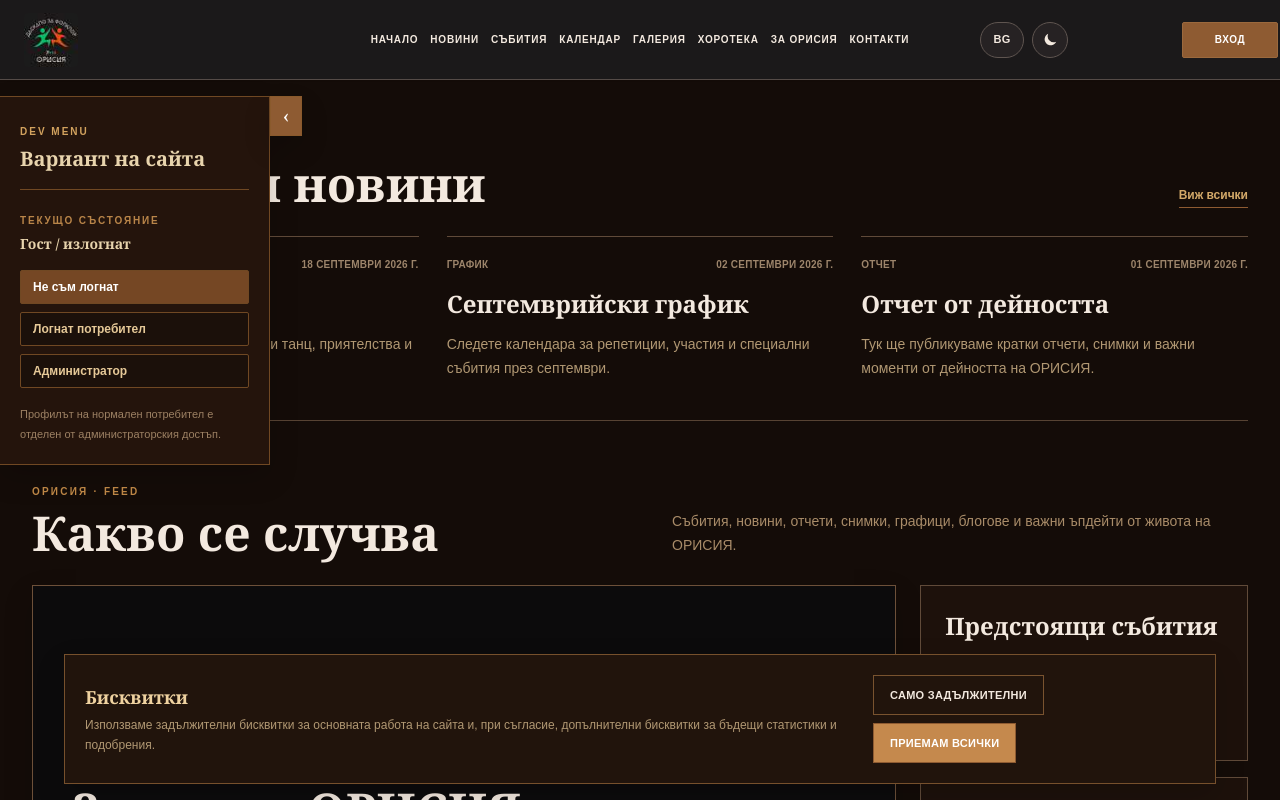
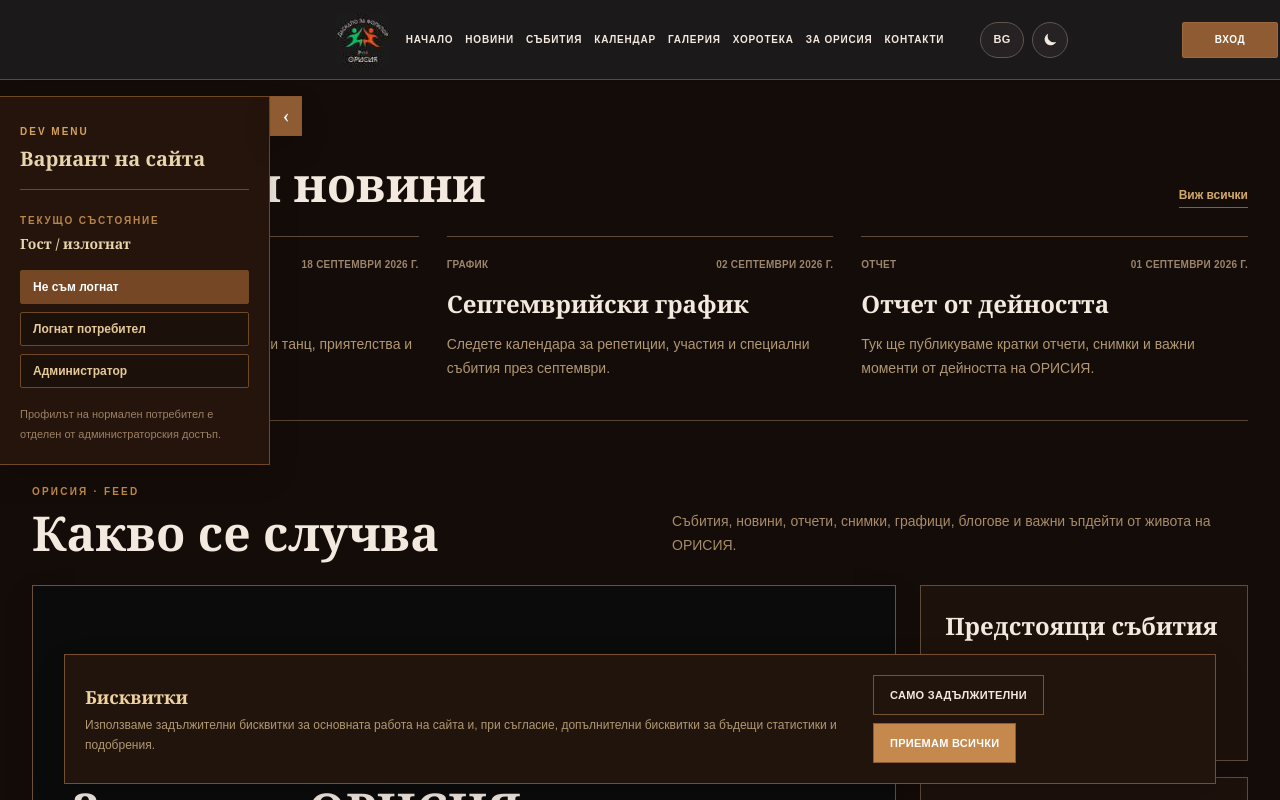
Before and after one commit to viktor132607/Orisia.Client, a Next.js app: page / in a window 1280 px wide. Shown: the top 800 px of the page. Built offline with nearby package versions, Linux system fonts and the light colour scheme.

Commit message:
Keep desktop logo beside centered navigation

```diff
--- a/src/components/Navbar.tsx
+++ b/src/components/Navbar.tsx
@@ -85,13 +85,19 @@ export default function Navbar() {
   return (
     <header className="fixed inset-x-0 top-0 z-[9999] h-20 border-b border-[#554b47] bg-orisia-ink text-orisia-light shadow-sm">
       <div className="relative mx-auto flex h-full w-full items-center px-3 sm:px-4 lg:px-6">
-        <Link href="/" className="flex-none leading-none" aria-label={isBg ? "ОРИСИЯ - Начало" : "ORISIA - Home"} onClick={() => setMenuOpen(false)}>
+        <Link href="/" className="flex-none leading-none xl:hidden" aria-label={isBg ? "ОРИСИЯ - Начало" : "ORISIA - Home"} onClick={() => setMenuOpen(false)}>
           <img className="h-12 w-12 rounded object-cover sm:h-[54px] sm:w-[54px]" src="/orisia-logo.svg" alt={isBg ? "Лого на ОРИСИЯ" : "ORISIA logo"} />
         </Link>
 
-        <nav className="absolute left-1/2 hidden -translate-x-1/2 items-center justify-center gap-3 whitespace-nowrap xl:flex 2xl:gap-5" aria-label={isBg ? "Основна навигация" : "Main navigation"}>
-          {navItems.map((item) => <Link key={item.href} className={navLink} href={item.href}>{item.label}</Link>)}
-        </nav>
+        <div className="absolute left-1/2 hidden -translate-x-1/2 items-center gap-4 whitespace-nowrap xl:flex 2xl:gap-6">
+          <Link href="/" className="flex-none leading-none" aria-label={isBg ? "ОРИСИЯ - Начало" : "ORISIA - Home"}>
+            <img className="h-[54px] w-[54px] rounded object-cover" src="/orisia-logo.svg" alt={isBg ? "Лого на ОРИСИЯ" : "ORISIA logo"} />
+          </Link>
+
+          <nav className="flex items-center justify-center gap-3 whitespace-nowrap 2xl:gap-5" aria-label={isBg ? "Основна навигация" : "Main navigation"}>
+            {navItems.map((item) => <Link key={item.href} className={navLink} href={item.href}>{item.label}</Link>)}
+          </nav>
+        </div>
 
         <div className="ml-auto hidden w-[300px] flex-none grid-cols-[90px_96px_96px] items-center gap-2 whitespace-nowrap pl-6 xl:grid">
           <SitePreferences />
```
